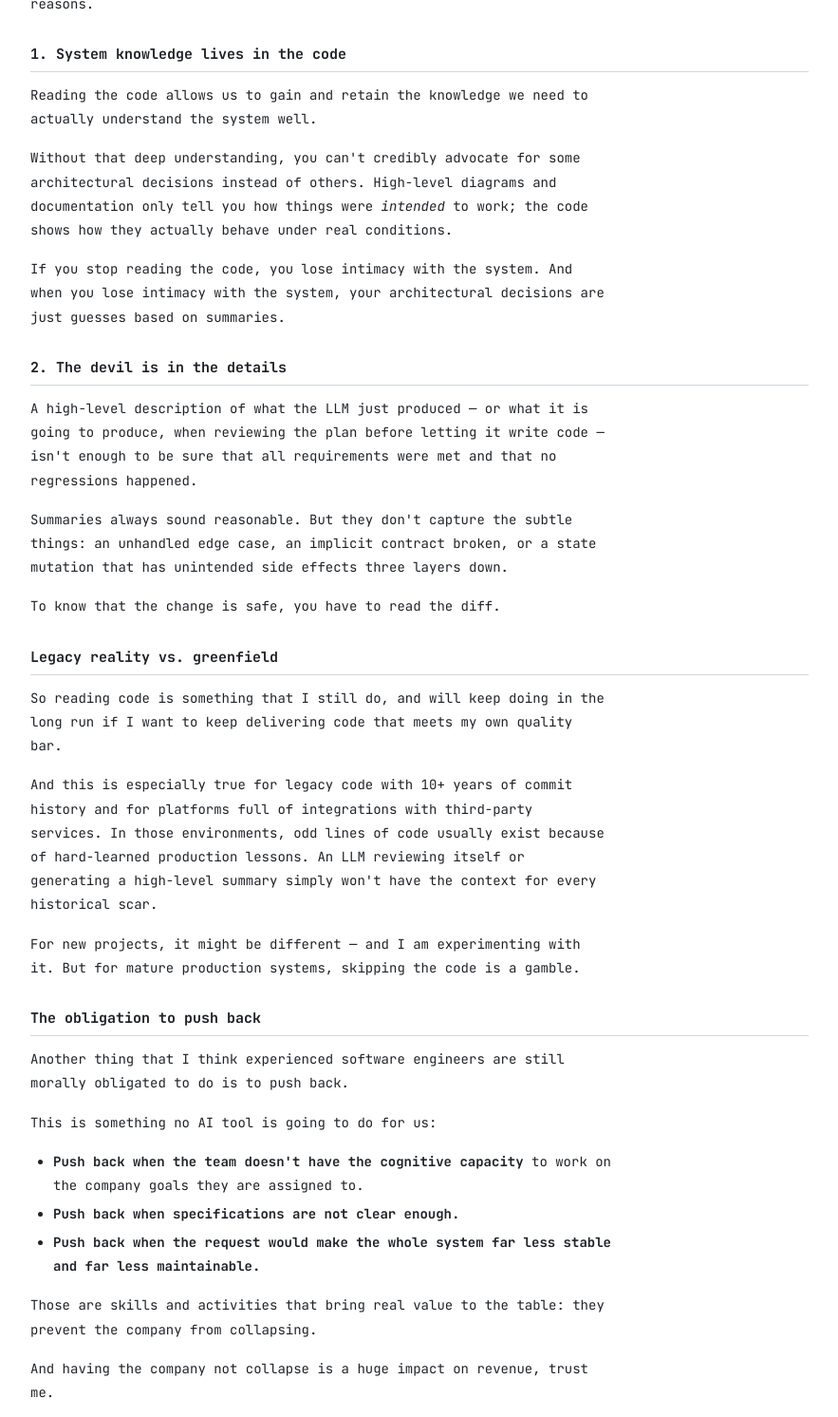
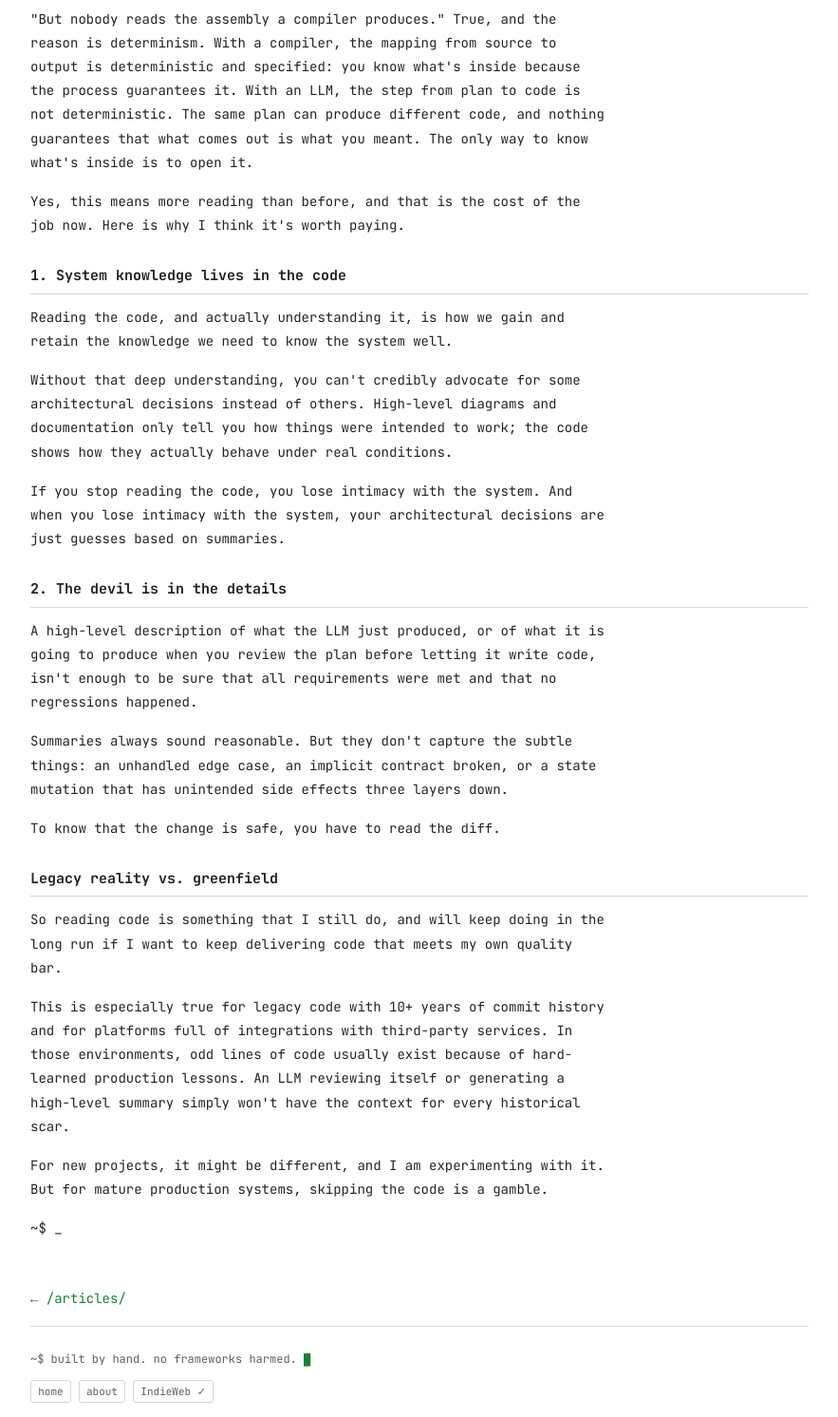
Before and after one commit to stefanosello/stefanosello.github.io, an Eleventy site: page src/articles/why-i-still-read-the-code.md in a window 1280 px wide. Shown: the part 1026-2518 px from the top of the page at 95% size, without its empty margins (198-1081 px from the left). Built offline with nearby package versions, Linux system fonts and the light colour scheme; Eleventy itself is replaced by a stand-in of ours; files that its build step writes are made by us from their sources.

Commit message:
update article: Why I Still Read the Code

```diff
--- a/src/articles/why-i-still-read-the-code.md
+++ b/src/articles/why-i-still-read-the-code.md
@@ -1,10 +1,10 @@
 ---
 title: Why I Still Read the Code
 date: 2026-10-08
-description: Software engineering is shifting toward reviewing LLM output and high-level decisions. Here is why reading the code and pushing back still matter.
+description: Software engineering is shifting toward reviewing LLM output and high-level decisions. Here is why reading the code remains essential.
 ---
 
-Recently (in the last 10 months, I would say) the job of the software engineer has completely changed.
+Recently (in the last 10 months, or so it feels to many of us) the job of the software engineer has changed a lot.
 
 It happened to me as well: I'm not writing code by hand anymore.
 
@@ -12,21 +12,25 @@ Many conversations around this shift land on the point that software engineering
 
 I agree with much of that direction. But there's a growing idea floating around that we shouldn't even read the code anymore.
 
-Think about engineers designing microwave ovens. They are not building them by hand; machines do that. But those engineers still know *exactly* how the final product is made inside. They have to: when the production line starts pushing out malfunctioning units, or when a product breaks in the field, they are the ones who need to step in. Revisions are needed, improvements are expected, and without knowing how the product is actually made, that becomes impossible.
+Think about engineers designing microwave ovens. They are not building them by hand; machines do that. But those engineers still know exactly how the final product is made inside. They have to: when the production line starts pushing out malfunctioning units, or when a product breaks in the field, they are the ones who need to step in. Revisions are needed, improvements are expected, and without knowing how the product is actually made, that becomes impossible.
 
-Delegating code generation to an LLM doesn't change this reality. I don't buy the idea that we can stop reading code, for a couple of reasons.
+Delegating code generation to an LLM doesn't change this reality. I don't buy the idea that we can stop reading code.
+
+"But nobody reads the assembly a compiler produces." True, and the reason is determinism. With a compiler, the mapping from source to output is deterministic and specified: you know what's inside because the process guarantees it. With an LLM, the step from plan to code is not deterministic. The same plan can produce different code, and nothing guarantees that what comes out is what you meant. The only way to know what's inside is to open it.
+
+Yes, this means more reading than before, and that is the cost of the job now. Here is why I think it's worth paying.
 
 ## 1. System knowledge lives in the code
 
-Reading the code allows us to gain and retain the knowledge we need to actually understand the system well.
+Reading the code, and actually understanding it, is how we gain and retain the knowledge we need to know the system well.
 
-Without that deep understanding, you can't credibly advocate for some architectural decisions instead of others. High-level diagrams and documentation only tell you how things were *intended* to work; the code shows how they actually behave under real conditions.
+Without that deep understanding, you can't credibly advocate for some architectural decisions instead of others. High-level diagrams and documentation only tell you how things were intended to work; the code shows how they actually behave under real conditions.
 
 If you stop reading the code, you lose intimacy with the system. And when you lose intimacy with the system, your architectural decisions are just guesses based on summaries.
 
 ## 2. The devil is in the details
 
-A high-level description of what the LLM just produced — or what it is going to produce, when reviewing the plan before letting it write code — isn't enough to be sure that all requirements were met and that no regressions happened.
+A high-level description of what the LLM just produced, or of what it is going to produce when you review the plan before letting it write code, isn't enough to be sure that all requirements were met and that no regressions happened.
 
 Summaries always sound reasonable. But they don't capture the subtle things: an unhandled edge case, an implicit contract broken, or a state mutation that has unintended side effects three layers down.
 
@@ -36,22 +40,8 @@ To know that the change is safe, you have to read the diff.
 
 So reading code is something that I still do, and will keep doing in the long run if I want to keep delivering code that meets my own quality bar.
 
-And this is especially true for legacy code with 10+ years of commit history and for platforms full of integrations with third-party services. In those environments, odd lines of code usually exist because of hard-learned production lessons. An LLM reviewing itself or generating a high-level summary simply won't have the context for every historical scar.
+This is especially true for legacy code with 10+ years of commit history and for platforms full of integrations with third-party services. In those environments, odd lines of code usually exist because of hard-learned production lessons. An LLM reviewing itself or generating a high-level summary simply won't have the context for every historical scar.
 
-For new projects, it might be different — and I am experimenting with it. But for mature production systems, skipping the code is a gamble.
-
-## The obligation to push back
-
-Another thing that I think experienced software engineers are still morally obligated to do is to push back.
-
-This is something no AI tool is going to do for us:
-
-- **Push back when the team doesn't have the cognitive capacity** to work on the company goals they are assigned to.
-- **Push back when specifications are not clear enough.**
-- **Push back when the request would make the whole system far less stable and far less maintainable.**
-
-Those are skills and activities that bring real value to the table: they prevent the company from collapsing.
-
-And having the company not collapse is a huge impact on revenue, trust me.
+For new projects, it might be different, and I am experimenting with it. But for mature production systems, skipping the code is a gamble.
 
 ~$ _
```
